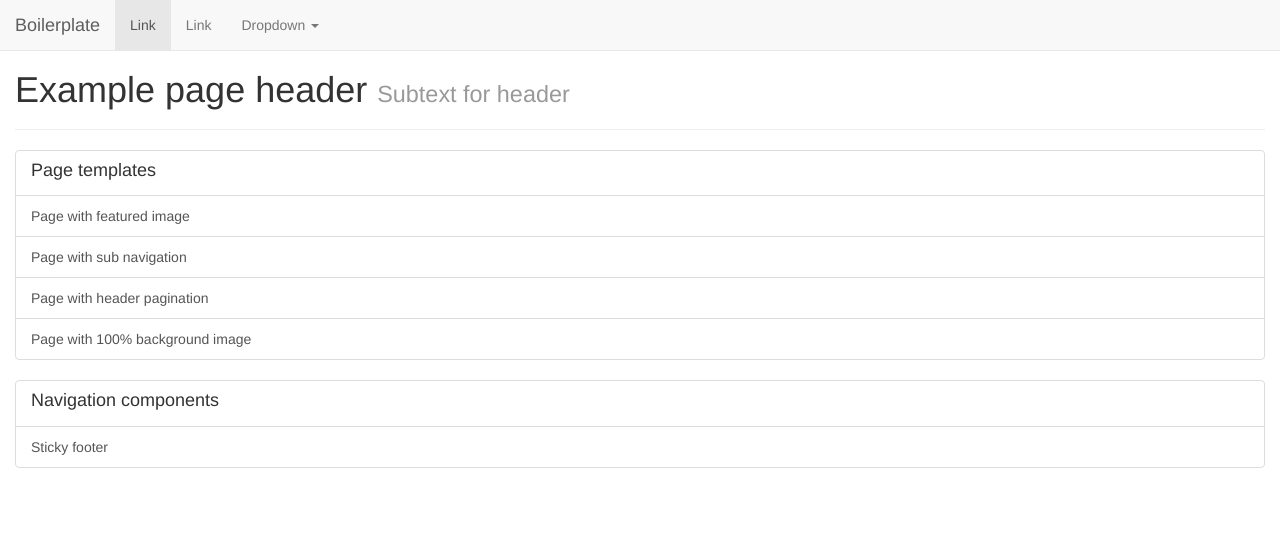
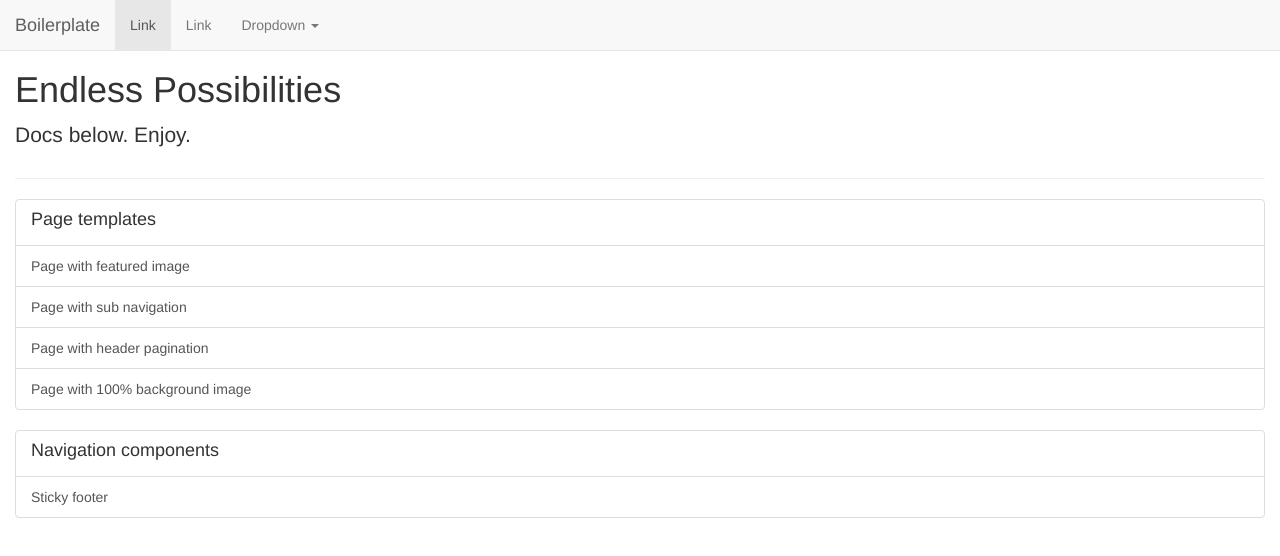
Before and after one commit to kaskajp/bootstrap-mobile-web-app-boilerplate, a plain HTML site: page Build/index.html in a window 1280 px wide. Drawn offline with Linux system fonts and the light colour scheme.

Commit message:
Heading update

```diff
--- a/Build/index.html
+++ b/Build/index.html
@@ -50,7 +50,8 @@
 	<div class="row">
 		<div class="col-md-12">
 			<div class="page-header">
-				<h1>Example page header <small>Subtext for header</small></h1>
+				<h1>Endless Possibilities</h1>
+				<p class="lead">Docs below. Enjoy.</p>
 			</div>
 			<div class="list-group">
 				<div class="list-group-item">
```
Also changed, not shown: index.html (+2 -1 lines).
